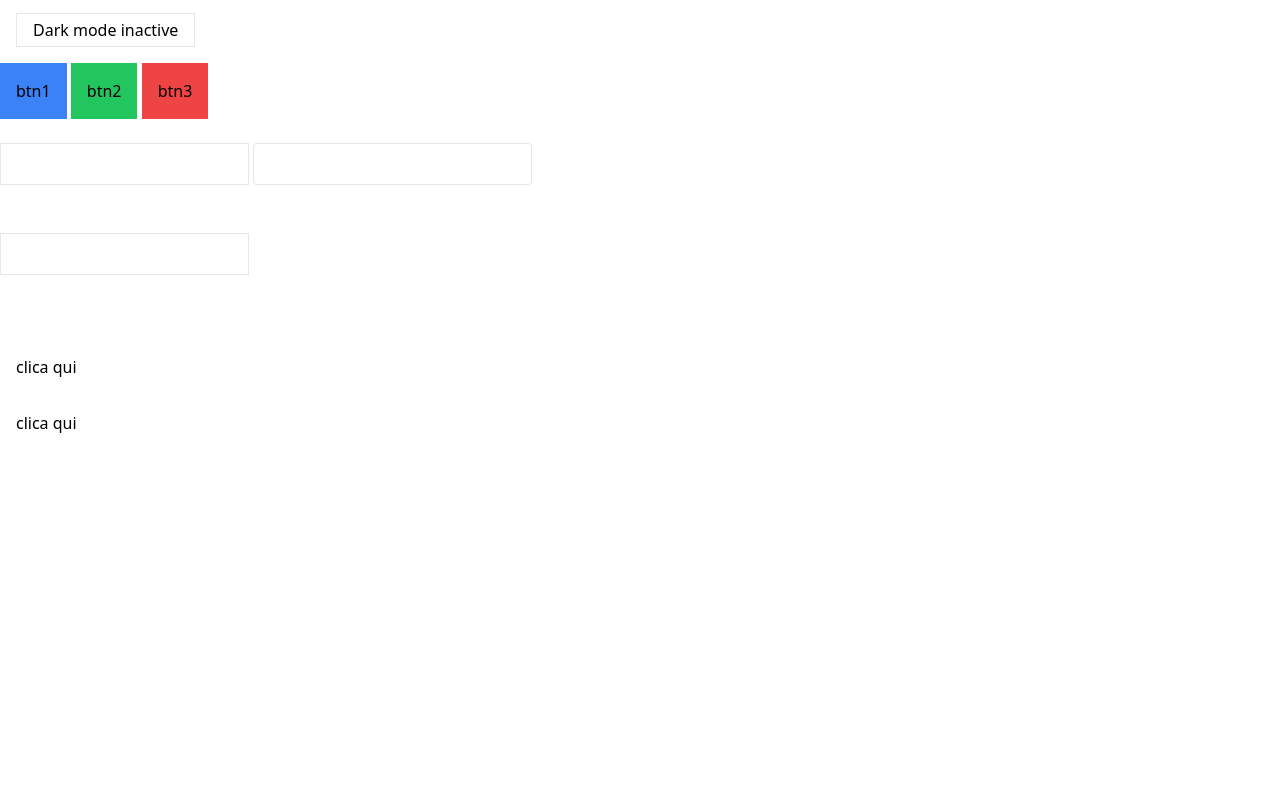
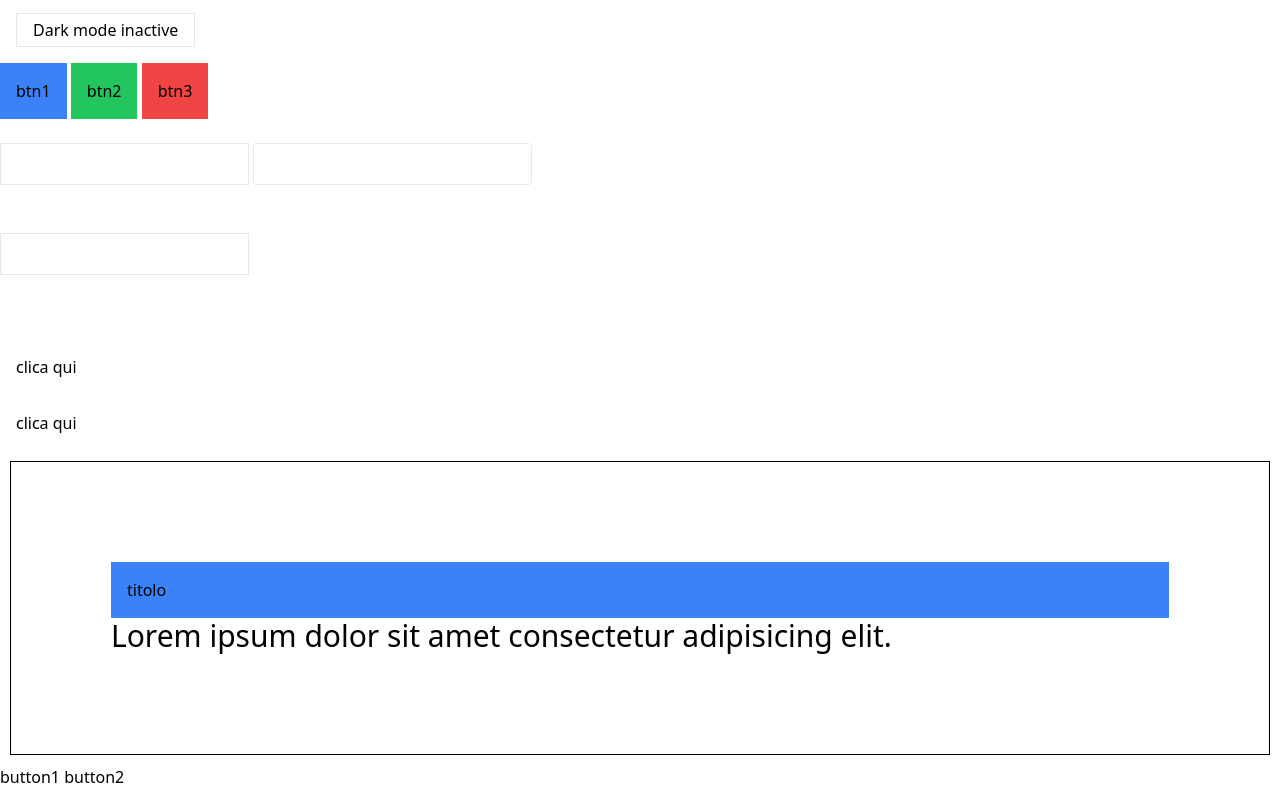
Before and after one commit to MBENE-DIEYE/tailwindCSS, a website: page index.html in a window 1280 px wide. Shown: the part 517-1306 px from the top of the page. Before the commit the page ends 968 px from the top, so only its background shows below. Drawn offline with nearby package versions, Linux system fonts and the light colour scheme.

Commit message:
gerarchia stili

```diff
--- a/index.html
+++ b/index.html
@@ -136,6 +136,17 @@
         <button class="btn-primary">clica qui</button>
     </div>
     <!-- stili riutilizzabili -->
+
+    <div class="card ">
+        <h2 class="bg-blue-500 p-4 hover:bg-red-500">titolo</h2>
+        <p class="text-3xl">Lorem ipsum dolor sit amet consectetur adipisicing elit.</p>
+    </div>
+    <div>
+        <button class="btn btn_primario">button1</button>
+        <button class="btn_secondario">button2</button>
+    </div>
+    <!-- gerarchia stili -->
+
 </body>
 
 </html>
```
